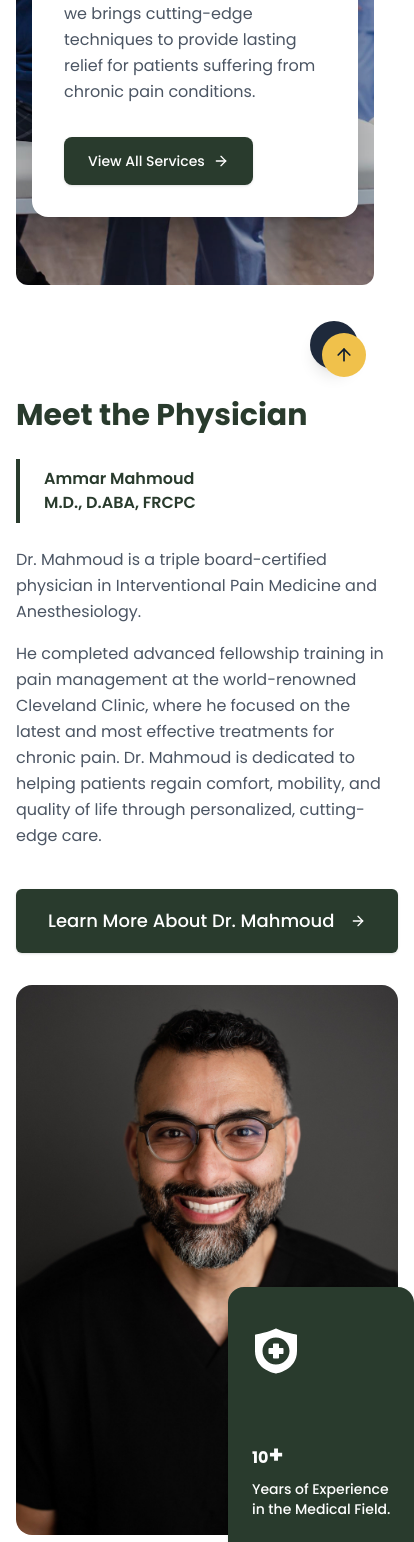
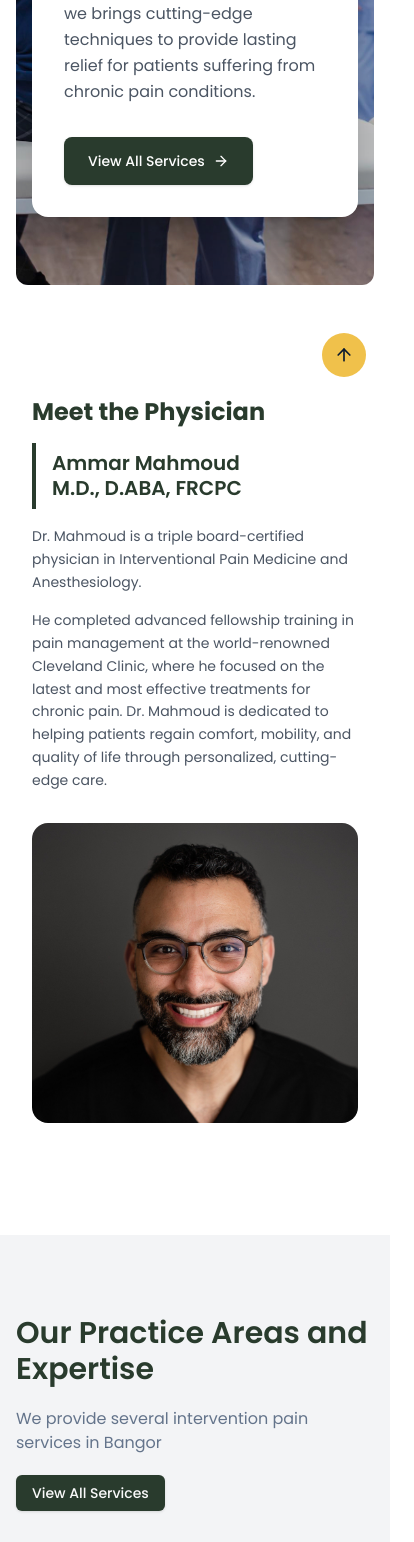
Before and after one commit to bjamyl/apex-pain, a Next.js app: page / in a window 390 px wide. Shown: the part 443-1985 px from the top of the page, 414 px wide, since content can reach past the window. Built offline with nearby package versions, Linux system fonts and the light colour scheme.

Commit message:
fix horizontal scroll

```diff
--- a/components/About.tsx
+++ b/components/About.tsx
@@ -7,26 +7,26 @@ import { Card } from "@/components/ui/card";
 
 export default function About() {
   return (
-    <div className="min-h-screen my-20">
+    <div className="mx-4 my-20 overflow-hidden">
       {/* Main Content Section */}
-      <div className="container mx-auto px-4 py-8 lg:py-16">
+      <div className="max-w-7xl mx-auto py-8 lg:py-16 px-4 sm:px-6 lg:px-8">
         <div className="grid lg:grid-cols-2 gap-8 lg:gap-16 items-center">
           {/* Left Side - Images and Stats (Desktop) / Top (Mobile/Tablet) */}
-          <div className="relative order-2 lg:order-1">
+          <div className="relative order-2 lg:order-1 w-full">
             {/* Main Medical Image */}
-            <div className="relative">
+            <div className="relative h-[300px] sm:h-[400px] md:h-[500px] lg:h-[600px] xl:h-[800px] w-full max-w-md mx-auto lg:max-w-none">
               <Image
                 src="/Ammar.jpg"
-                alt="Medical professionals performing surgery"
-                width={600}
-                height={400}
-                className="w-full h-[550px] object-top lg:h-[800px] object-cover rounded-2xl"
+                alt="ammar-mahmoud"
+                fill
+                className="object-top object-cover rounded-2xl"
                 priority
               />
-              {/* Statistics Card */}
-              <Card className="border-none absolute -bottom-6 -right-4 sm:-bottom-8 sm:-right-8 bg-defaultGreen text-white py-10 px-6  rounded-2xl  max-w-[280px]">
-                <div className="flex items-center justify-center w-12 h-12  l mb-16">
-                  <svg className="fill-white"
+              {/* Statistics Card - Repositioned to avoid overflow */}
+              <Card className="hidden border-none md:block absolute -bottom-4 -right-2 lg:-bottom-6 lg:-right-4 bg-defaultGreen text-white p-4 lg:p-6 rounded-2xl max-w-[200px] lg:max-w-[280px]">
+                <div className="flex items-center justify-center w-8 h-8 lg:w-12 lg:h-12 mb-4 lg:mb-6">
+                  <svg
+                    className="fill-white w-6 h-6 lg:w-8 lg:h-8"
                     xmlns="http://www.w3.org/2000/svg"
                     id="svg11425"
                     height="512"
@@ -41,10 +41,10 @@ export default function About() {
                     </g>
                   </svg>
                 </div>
-                <div className="xl:text-6xl sm:text-5xl font-bold text-white mb-2">
-                  10<span className="text-2xl">+</span>
+                <div className="text-3xl lg:text-4xl xl:text-5xl font-bold text-white mb-2">
+                  10<span className="text-lg lg:text-2xl">+</span>
                 </div>
-                <div className="text-sm sm:text-base font-medium">
+                <div className="text-xs lg:text-sm font-medium leading-tight">
                   Years of Experience
                   <br />
                   in the Medical Field.
@@ -54,17 +54,17 @@ export default function About() {
           </div>
 
           {/* Right Side - Content (Desktop) / Bottom (Mobile/Tablet) */}
-          <div className="order-1 lg:order-2 space-y-6 lg:space-y-8">
+          <div className="order-1 lg:order-2 space-y-4 sm:space-y-6 lg:space-y-8 w-full">
             {/* Main Headline */}
             <div className="space-y-4">
-              <h1 className="text-3xl sm:text-4xl lg:text-5xl xl:text-6xl font-bold text-defaultGreen leading-tight">
+              <h1 className="text-2xl sm:text-3xl md:text-4xl lg:text-5xl xl:text-6xl font-bold text-defaultGreen leading-tight">
                 Meet the Physician
               </h1>
             </div>
 
             {/* Highlighted Quote */}
-            <div className="border-l-4 border-defaultGreen pl-6 py-2">
-              <p className="md:text-3xl lg:text-4xl xl:text-5xl  sm:text-2xl font-semibold text-defaultGreen">
+            <div className="border-l-4 border-defaultGreen pl-4 sm:pl-6 py-2">
+              <p className="text-xl sm:text-2xl md:text-3xl lg:text-4xl xl:text-5xl font-semibold text-defaultGreen leading-tight">
                 Ammar Mahmoud
                 <br />
                 M.D., D.ABA, FRCPC
@@ -72,7 +72,7 @@ export default function About() {
             </div>
 
             {/* Description Text */}
-            <div className="space-y-4 text-gray-600 text-base sm:text-lg leading-relaxed">
+            <div className="space-y-4 text-gray-600 text-sm sm:text-base lg:text-lg leading-relaxed">
               <p>
                 Dr. Mahmoud is a triple board-certified physician in
                 Interventional Pain Medicine and Anesthesiology.
@@ -86,30 +86,8 @@ export default function About() {
                 care.
               </p>
             </div>
-
-            {/* CTA Button */}
-            <div className="pt-4">
-              <Button
-                size="lg"
-                className="bg-defaultGreen hover:bg-green-800 text-white p-8 text-lg group"
-              >
-                Learn More About Dr. Mahmoud
-                <ArrowRight className="ml-2 w-5 h-5 group-hover:translate-x-1 transition-transform" />
-              </Button>
-            </div>
           </div>
         </div>
-      </div>
-
-      {/* Scroll to Top Button */}
-      <div className="fixed bottom-8 right-8">
-        <Button
-          size="icon"
-          className="bg-slate-800 hover:bg-slate-700 text-white rounded-full w-12 h-12 shadow-lg"
-          onClick={() => window.scrollTo({ top: 0, behavior: "smooth" })}
-        >
-          <ArrowRight className="w-5 h-5 rotate-[-90deg]" />
-        </Button>
       </div>
     </div>
   );
```
